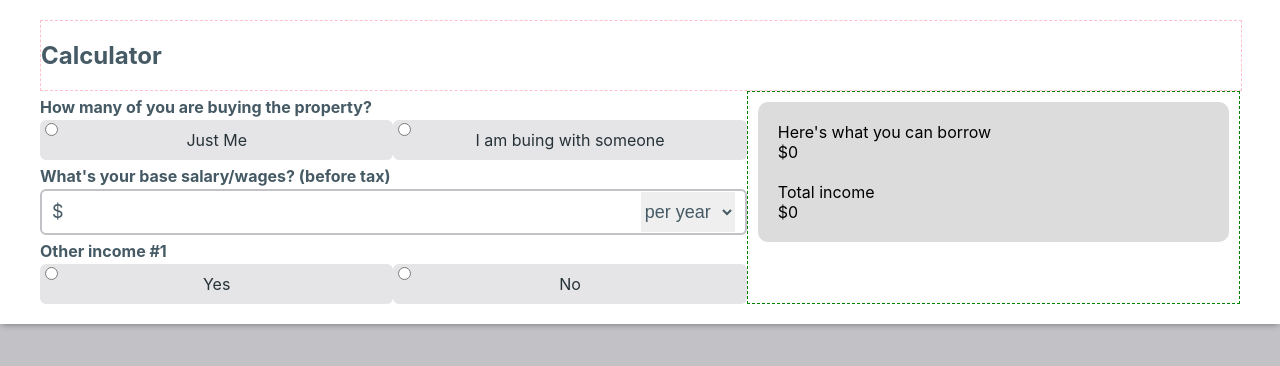
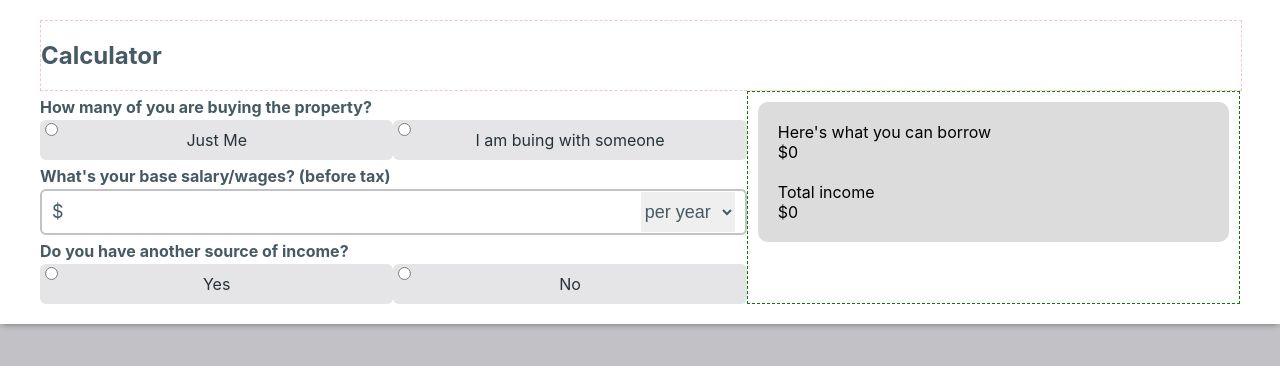
Before and after one commit to jyyblue1987/calc-tell, a React (Create React App) app: page / in a window 1280 px wide. Shown: the top 366 px of the page. Built offline with nearby package versions, Linux system fonts and the light colour scheme; the HTML template or start-up script is replaced by a standard one.

Commit message:
[add] add income.

```diff
--- a/src/pages/Home.tsx
+++ b/src/pages/Home.tsx
@@ -63,7 +63,7 @@ const Home: FC<HomeProps> = () => {
               </div>
             }
 
-            <Label text="Other income #1" />
+            <Label text="Do you have another source of income?" />
             <span>
               <Button
                 title="Yes"
@@ -86,7 +86,7 @@ const Home: FC<HomeProps> = () => {
             {
               other_list.map((row, index) => (
                 <div key={index}>
-                  <Label text="Other income" />
+                  <Label text={'Other income #' + (index + 1) }/>
                   <span>
                     <InputField onChange={(value: string) => dispatch(otherIncomeChange({index, value: Number(value)})) }
                     onPeriodChange={(value: number) => dispatch(otherIncomePeriodChange({index, value: Number(value)}))}
@@ -94,8 +94,10 @@ const Home: FC<HomeProps> = () => {
                   </span>
                 </div>
               ))
-
-
+            }
+            {
+              other_list.length > 0 &&
+              <button style={{width: 200, marginTop: 5}} onClick={() => dispatch(addOther())}>Add Other Income</button>
             }
           </FormContainer>
           <CalculationContainer>
```
